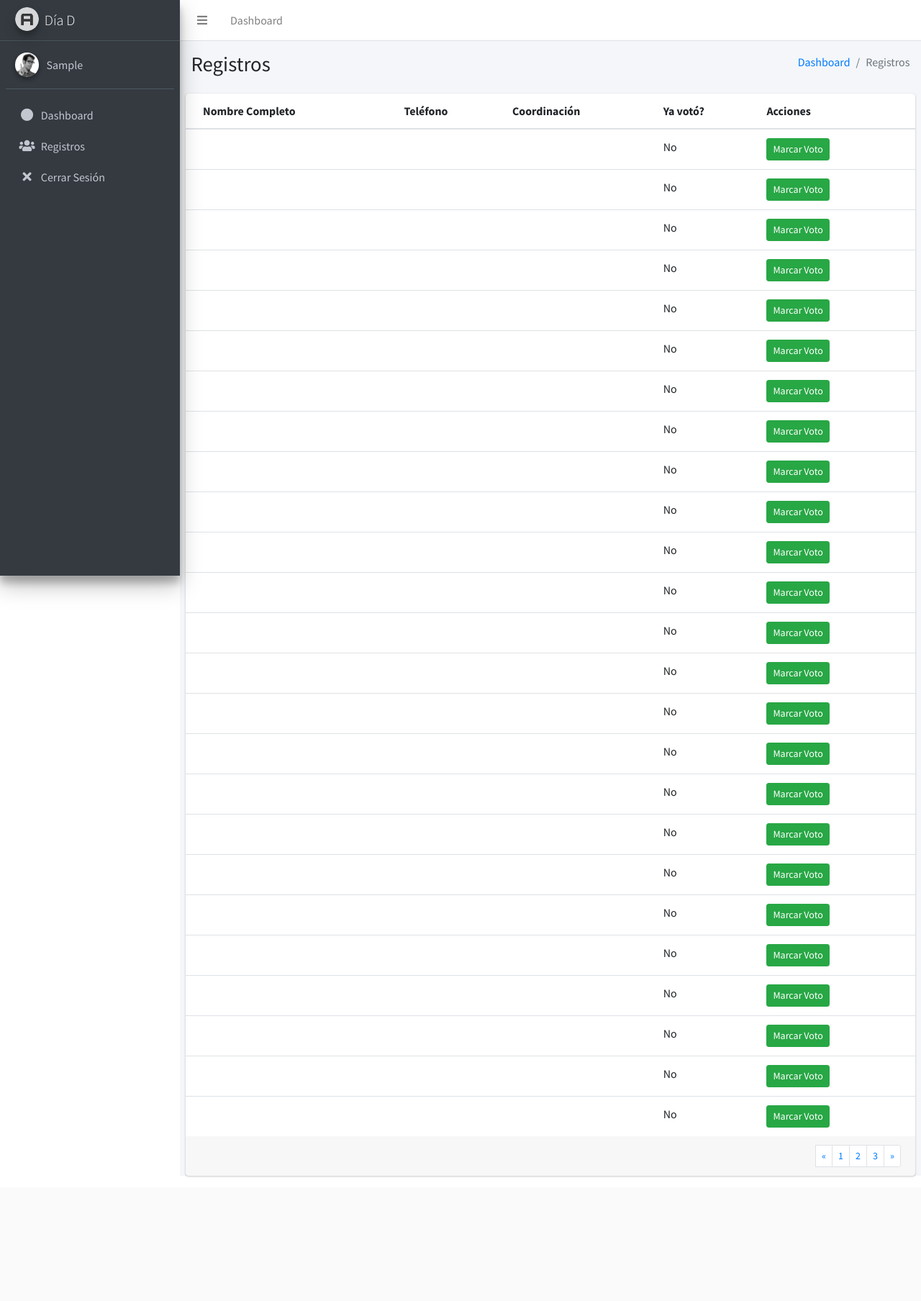
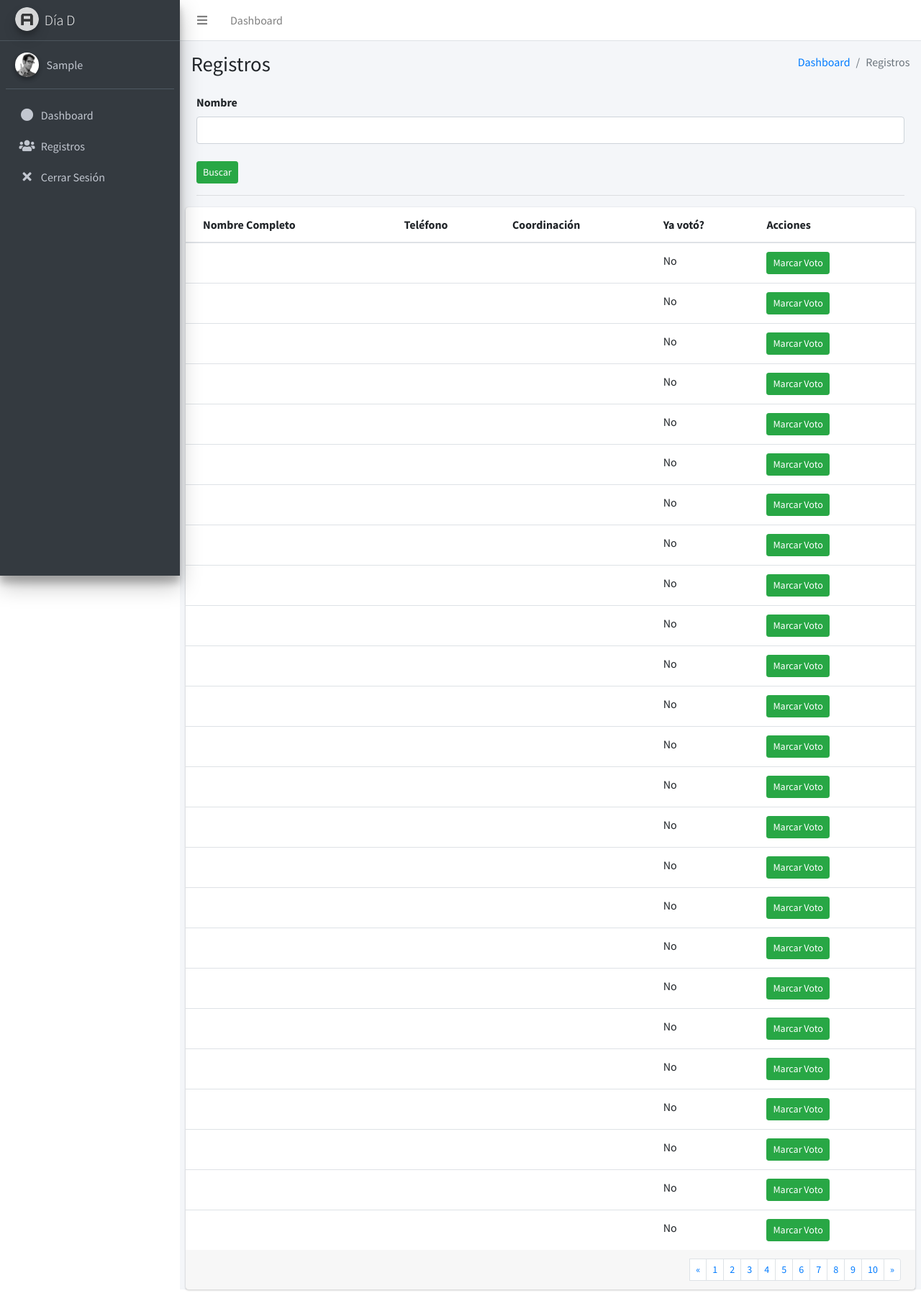
Before and after one commit to danielediazmx/diaD, a Django app: page /registros/ in a window 1280 px wide. Shown: the whole page at 72% size. Before the commit the page ends 1636 px from the top, so only its background shows below. Run offline with Django 3.2, Linux system fonts and the light colour scheme; the visitor is signed in with stand-in values (Sample User, id 1); data comes from the database, SQL or seed files in the repository; some libraries are stand-ins or nearby versions.

Commit message:
added filtro nombre

```diff
--- a/Registro/views.py
+++ b/Registro/views.py
@@ -2,7 +2,7 @@
 
 from django.contrib.auth.models import User
 from django.core.paginator import Paginator, PageNotAnInteger, EmptyPage
-from django.db.models import Sum
+from django.db.models import Sum, Q
 from django.http import HttpResponse, HttpResponseRedirect
 from django.shortcuts import render, redirect
 from django.views import View
@@ -14,12 +14,19 @@
     def get(self, request):
         user = request.user
 
-        registros_list = Registro.objects.filter(invitado_por=user.first_name).all()
+        registros_list = Registro.objects.filter(invitado_por=user.first_name)
+
         if user.is_superuser:
-            registros_list = Registro.objects.all()
+            registros_list = Registro.objects
+
+        nombre_filter = request.GET.get('nombre', '')
+        if nombre_filter:
+            registros_list = registros_list.filter(
+                Q(nombre__contains=nombre_filter.upper()) | Q(apellido_paterno=nombre_filter.upper()) | Q(
+                    apellido_paterno=nombre_filter.upper()))
 
         page = request.GET.get('page', 1)
-        paginator = Paginator(registros_list, 25)
+        paginator = Paginator(registros_list.all(), 25)
 
         try:
             registros = paginator.page(page)
@@ -30,11 +37,12 @@
 
         index = registros.number - 1
         max_index = len(paginator.page_range)
-        start_index = index - 3 if index >= 3 else 0
-        end_index = index + 3 if index <= max_index - 3 else max_index
+        start_index = index - 10 if index >= 10 else 0
+        end_index = index + 10 if index <= max_index - 10 else max_index
         page_range = list(paginator.page_range)[start_index:end_index]
 
-        return render(request, 'Registro/index.html', {'registros': registros, 'page_range': page_range})
+        return render(request, 'Registro/index.html',
+                      {'registros': registros, 'page_range': page_range, 'nombre_filter': nombre_filter})
 
 
 class RegistroMarcarVotoView(View):
--- a/templates/Registro/index.html
+++ b/templates/Registro/index.html
@@ -19,6 +19,16 @@
     <!-- /.content-header -->
     <section class="content">
         <div class="container-fluid">
+
+            <div class="col-12">
+                <form action="" method="get" id="form_coord">
+                    <label for="nombre">Nombre</label>
+                    <input name="nombre" id="nombre" class="form-control" value="{{ nombre_filter }}"/>
+                    <br>
+                    <button class="btn btn-success btn-sm" type="submit">Buscar</button>
+                    <hr>
+                </form>
+            </div>
             <div class="row card">
                 <div class="card-body table-responsive p-0">
                     <table class="table table-hover text-nowrap">
```
